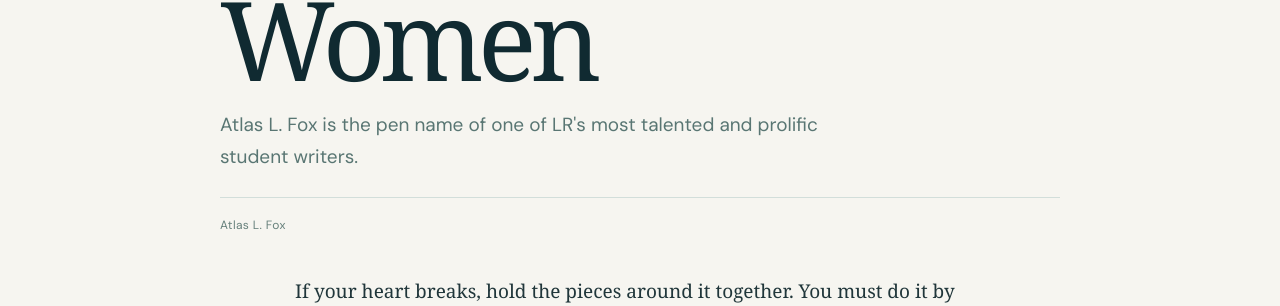
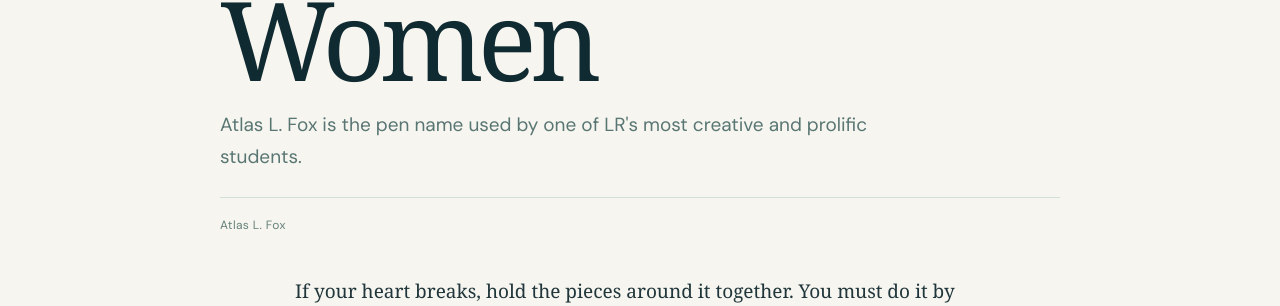
Before and after one commit to egentler/deep-blue, a Jekyll site: the page built from _posts/2026-10-18-women.md, in a window 1280 px wide. Shown: the part 402-708 px from the top of the page. Built offline with Jekyll 4.4.1, drawn with Linux system fonts in a browser that asks for light colours; some web fonts are replaced.

Commit message:
Update _posts/2026-10-18-women.md (via Pages CMS)

```diff
--- a/_posts/2026-10-18-women.md
+++ b/_posts/2026-10-18-women.md
@@ -4,8 +4,8 @@ date: 2026-10-18
 category: Writing
 published: true
 author: Atlas L. Fox
-summary: "Atlas L. Fox is the pen name of one of LR's most talented and prolific
-  student writers. "
+summary: "Atlas L. Fox is the pen name used by one of LR's most creative and
+  prolific students. "
 preview: If your heart breaks, hold the pieces around it together. You must do
   it by yourself, they don’t want your shattered parts.You can only be free in
   your mind. You can let your imagination spread its wings, but you must...
```
